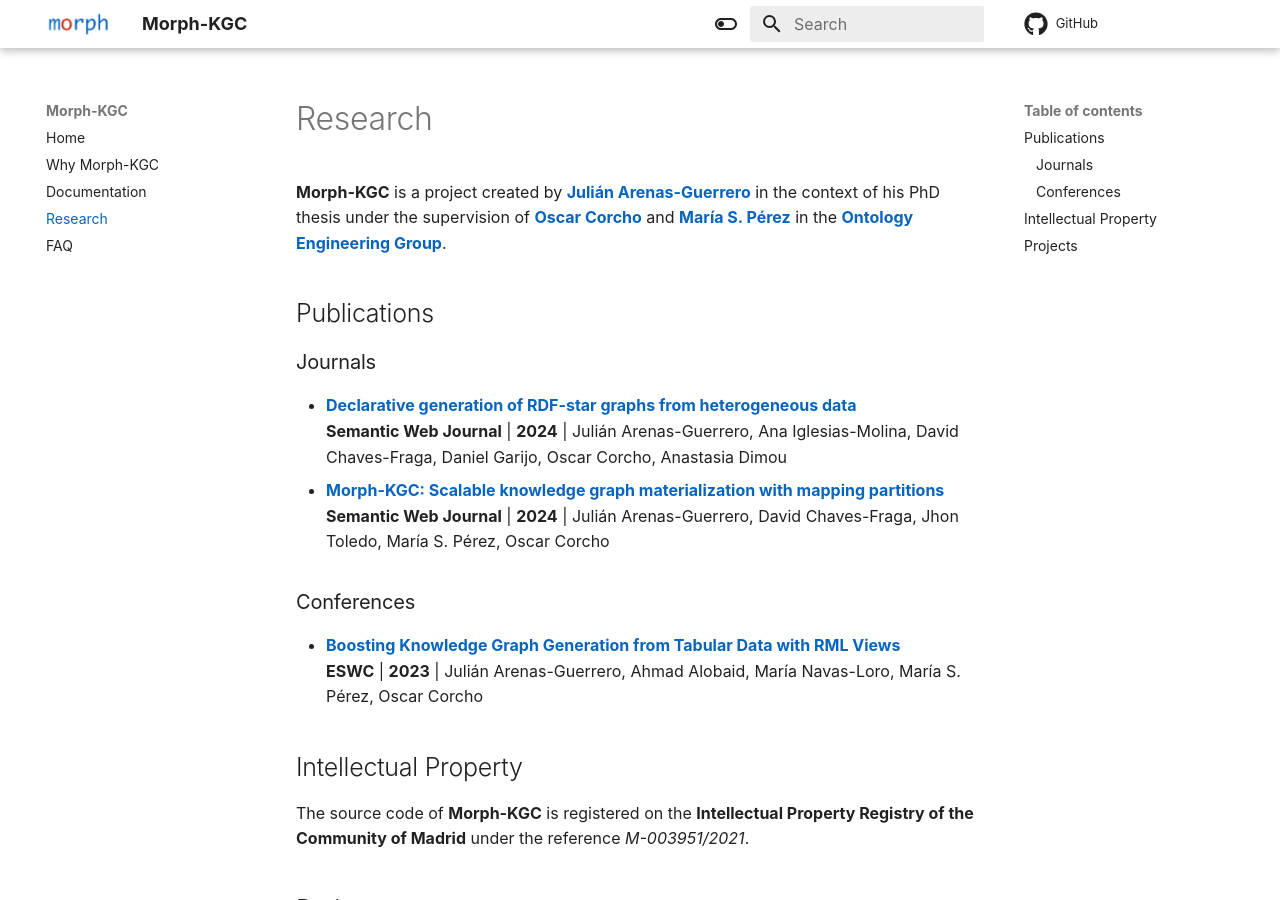
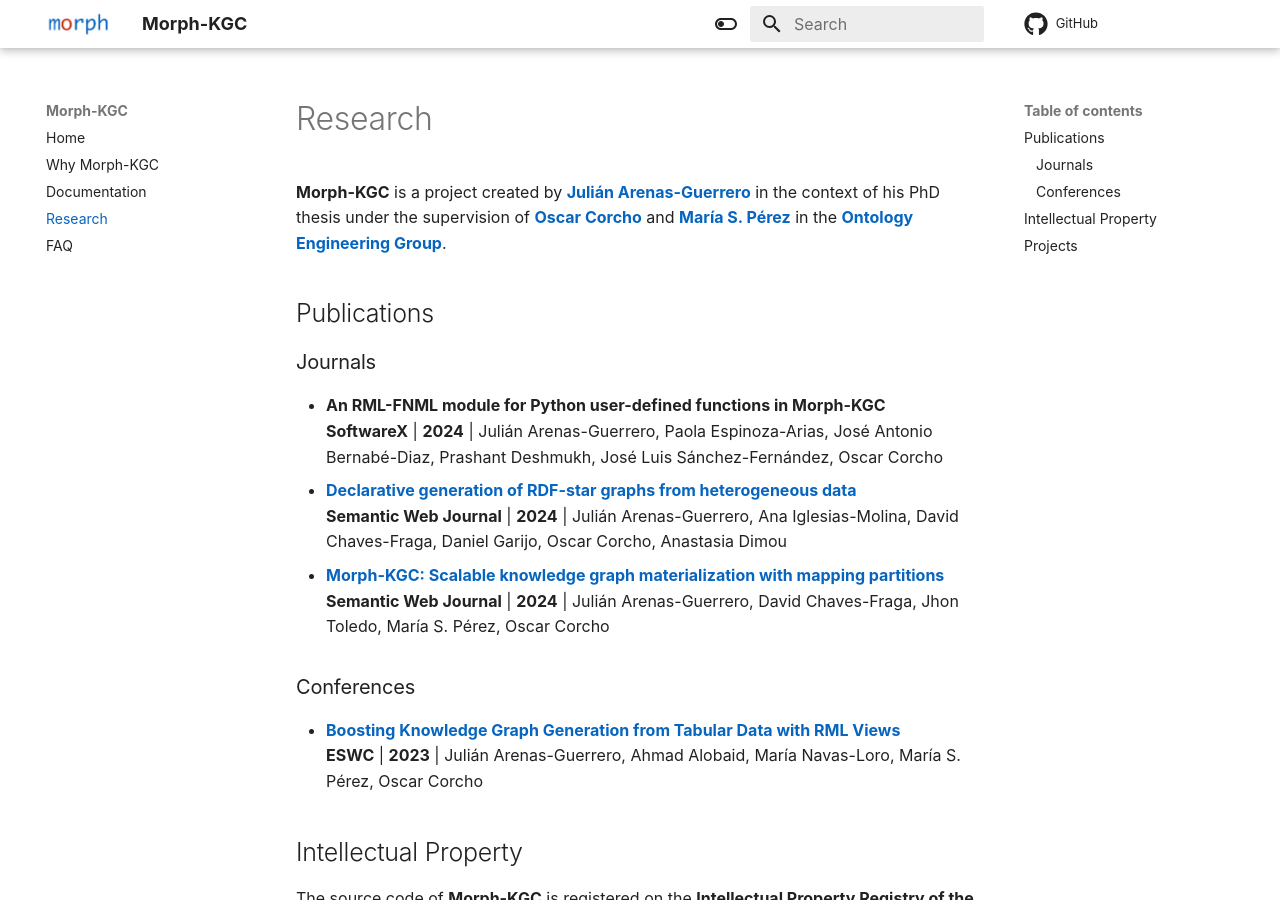
Before and after one commit to morph-kgc/morph-kgc-docs, an MkDocs documentation site: the page built from docs/research.md, in a window 1280 px wide and 900 px high. Built offline with MkDocs 1.6.1 and Material for MkDocs 9.7.7, drawn with Linux system fonts in a browser that asks for light colours; comment, search, counter and statistics services are not loaded.

Commit message:
Add SoftwareX paper

```diff
--- a/docs/research.md
+++ b/docs/research.md
@@ -6,6 +6,8 @@
 
 ### Journals
 
+- **An RML-FNML module for Python user-defined functions in Morph-KGC**
+**SoftwareX** | **2024** | Julián Arenas-Guerrero, Paola Espinoza-Arias, José Antonio Bernabé-Diaz, Prashant Deshmukh, José Luis Sánchez-Fernández, Oscar Corcho
 - **[Declarative generation of RDF-star graphs from heterogeneous data](https://www.doi.org/10.3233/SW-243602)**
 **Semantic Web Journal** | **2024** | Julián Arenas-Guerrero, Ana Iglesias-Molina, David Chaves-Fraga, Daniel Garijo, Oscar Corcho, Anastasia Dimou
 - **[Morph-KGC: Scalable knowledge graph materialization with mapping partitions](https://www.doi.org/10.3233/SW-223135)**
```
